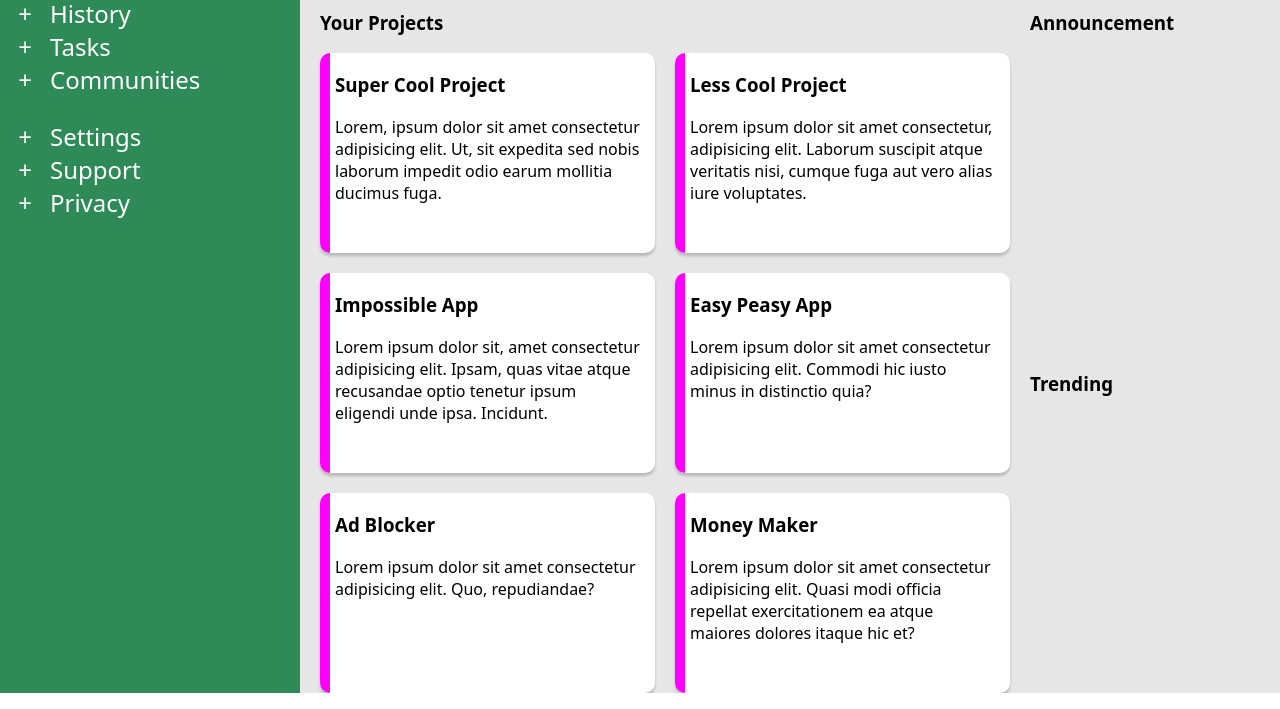
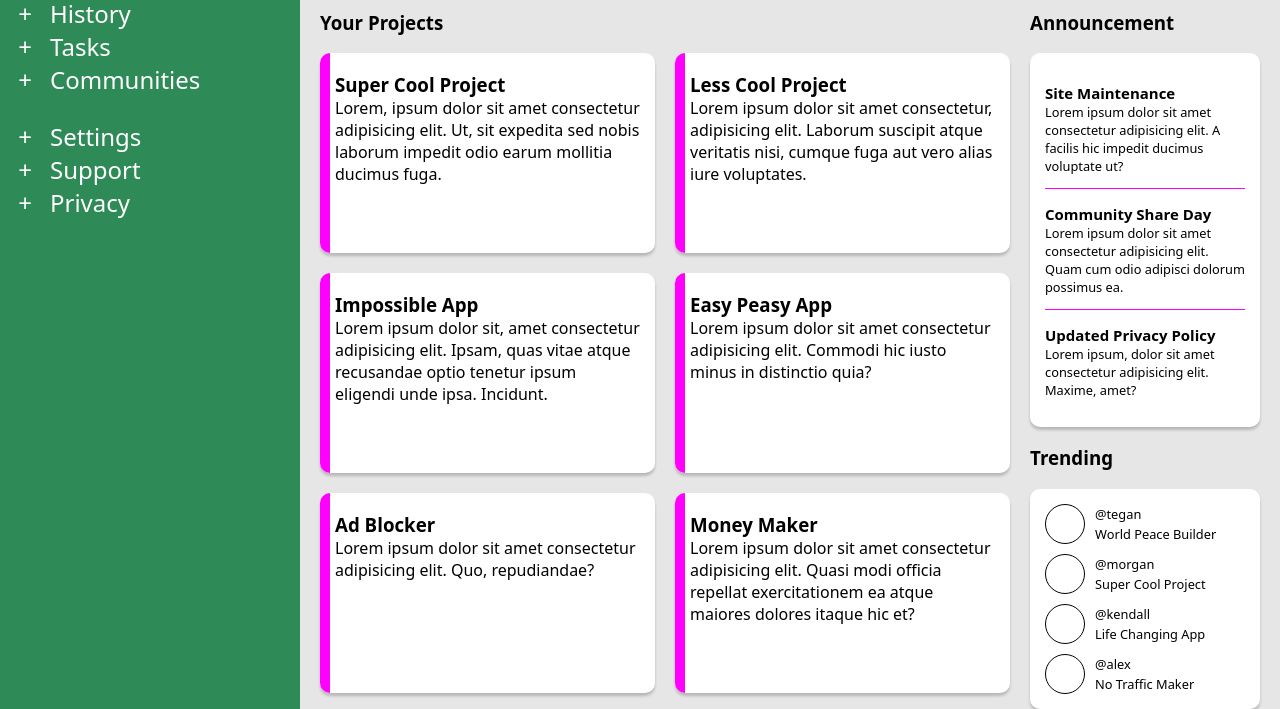
Before and after one commit to CatoTheYounger97/odin-admin-dash, a plain HTML site: page index.html in a window 1280 px wide. Shown: the part 209-918 px from the top of the page. Drawn offline with Linux system fonts and the light colour scheme.

Commit message:
Finnish announcement and trending sections

```diff
--- a/index.css
+++ b/index.css
@@ -8,10 +8,10 @@ body {
 }
 .Container {
     display: grid;
-    grid-template-columns: 300px 1fr;
+    grid-template-columns: minmax(250px, 300px) 1fr;
     grid-template-rows: 200px 1fr;
 
-    height: 100vh;
+    min-height: 100vh;
 }
 
 #sidebar {
@@ -124,15 +124,15 @@ header {
 
 
 
+
+
 #main-content {
     background-color:rgb(230, 230, 230);
-}
 
-#main-content {
     padding: 0 20px;
     display: grid;
     grid-template-columns: 3fr 1fr;
-    grid-template-rows: 1fr 1fr;
+    grid-template-rows: 1fr;
     gap: 20px;
 }
 
@@ -146,6 +146,7 @@ header {
     grid-auto-rows: 200px;
     gap: 20px;
 
+
 }
 
 #content-cards .Card {
@@ -156,6 +157,7 @@ header {
 
     position: relative;
 }
+
 
 #content-cards .Card::before {
     content: "";
@@ -169,6 +171,54 @@ header {
 }
 
 
+
+#announce-card div:nth-child(2) {
+    border-top: 1px solid magenta;
+    border-bottom: 1px solid magenta;
+}
+
+#announce-card,
+#trending-card {
+    font-size: 0.8rem;
+    padding: 15px;
+    border-radius: 10px;
+    background-color: white;
+    box-shadow: 0 3px 3px rgba(0, 0, 0, 0.2);
+}
+
+#trending-card {
+    display: grid;
+    grid-template-columns: 1fr ;
+    grid-template-rows: repeat(4, 1fr);
+    gap: 10px;
+}
+
+#trending-card .TrendTags {
+    display: grid;
+    grid-template-columns: 50px 2fr;
+    grid-template-rows: 1fr 1fr;
+
+    align-items: center;
+}
+
+
+#trending-card .Icon {
+    grid-row: 1 / -1;
+
+    width: 40px;
+    height: 40px;
+    border: 1px solid black;
+    border-radius: 25px;
+}
+
+#content-cards .Card h3,
+#announce-card h3{
+    margin-bottom: 0;
+}
+#content-cards .Card p,
+#announce-card p {
+    margin-top: 0;
+}
 ul {
     list-style: none;
     padding: 0;
--- a/index.html
+++ b/index.html
@@ -95,8 +95,50 @@
                     </div>
                 </div>
             </div>
-            <h3 id="content-announce">Announcement</h3>
-            <h3 id="content-trending">Trending</h3>
+            <div>
+                <div id="content-announce">
+                    <h3>Announcement</h3>
+                    <div id="announce-card">
+                        <div>
+                            <h3>Site Maintenance</h3>
+                            <p>Lorem ipsum dolor sit amet consectetur adipisicing elit. A facilis hic impedit ducimus voluptate ut?</p>
+                        </div>
+                        <div>
+                            <h3>Community Share Day</h3>
+                            <p>Lorem ipsum dolor sit amet consectetur adipisicing elit. Quam cum odio adipisci dolorum possimus ea.</p>
+                        </div>
+                        <div>
+                            <h3>Updated Privacy Policy</h3>
+                            <p>Lorem ipsum, dolor sit amet consectetur adipisicing elit. Maxime, amet?</p>
+                        </div>
+                    </div>
+                </div>
+                <div id="content-trending">
+                    <h3>Trending</h3>
+                    <div id="trending-card">
+                        <div class="TrendTags">
+                            <div class="Icon"></div>
+                            <div class="NameTag">@tegan</div>
+                            <div class="StrapLine">World Peace Builder</div>
+                        </div>
+                        <div class="TrendTags">
+                            <div class="Icon"></div>
+                            <div class="NameTag">@morgan</div>
+                            <div class="StrapLine">Super Cool Project</div>
+                        </div>
+                        <div class="TrendTags">
+                            <div class="Icon"></div>
+                            <div class="NameTag">@kendall</div>
+                            <div class="StrapLine">Life Changing App</div>
+                        </div>
+                        <div class="TrendTags">
+                            <div class="Icon"></div>
+                            <div class="NameTag">@alex</div>
+                            <div class="StrapLine">No Traffic Maker</div>
+                        </div>
+                    </div>
+                </div>
+            </div>
         </div>
     </div>
 
```
